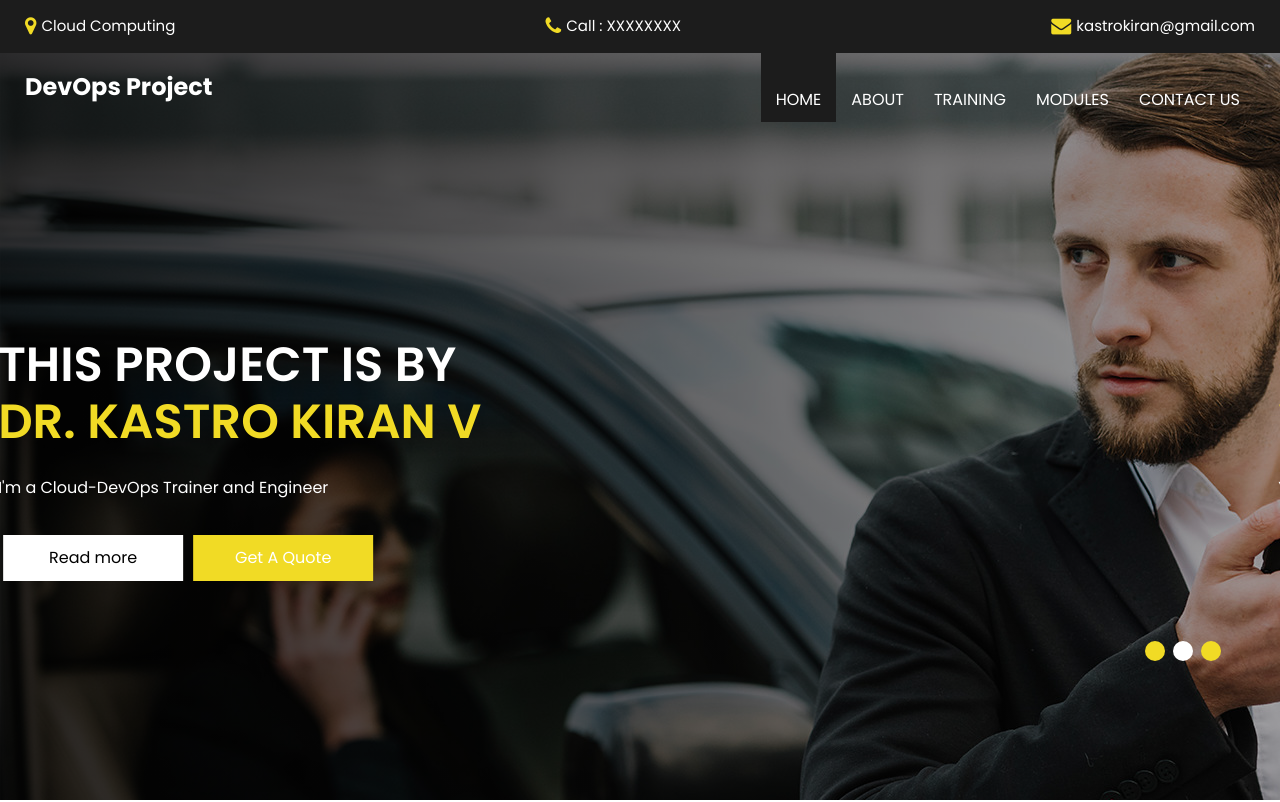
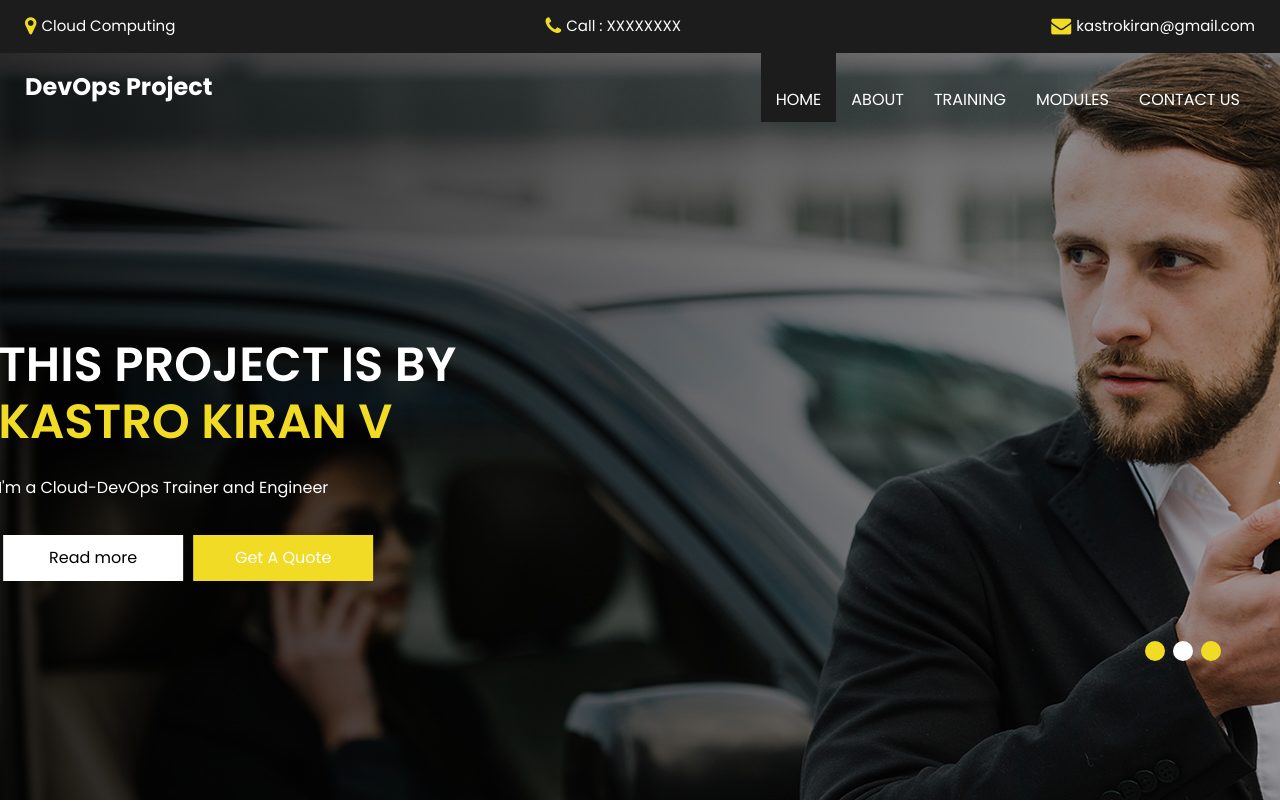
Before and after one commit to swarup182000/ECR-ECS-Project, a plain HTML site: page index.html in a window 1280 px wide. Shown: the top 802 px of the page. Drawn offline with Linux system fonts and the light colour scheme.

Commit message:
Update index.html

```diff
--- a/index.html
+++ b/index.html
@@ -109,7 +109,7 @@
                     <h1>
                       This Project is by <br>
                       <span>
-                        Dr. Kastro Kiran V
+                        Kastro Kiran V
                       </span>
                     </h1>
                     <p>
```
